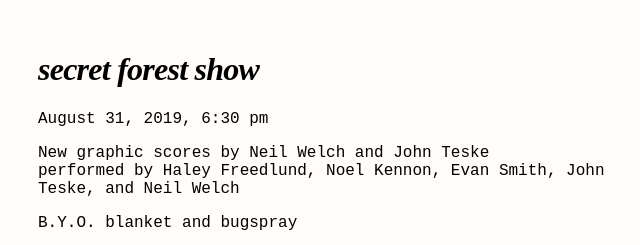
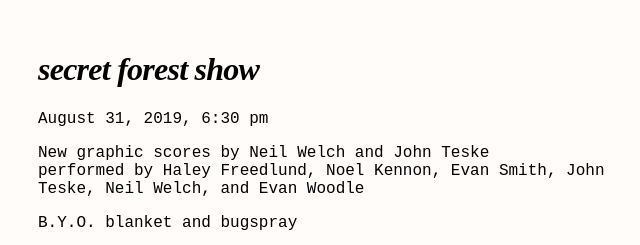
Before and after one commit to johnteske/johnteskemusic.com, a PHP site: page /performances/forest-show-9/index.php in a window 1280 px wide. Shown: the top 245 px of the page, without its empty margins (302-942 px from the left). Run offline with PHP 8.4, Linux system fonts and the light colour scheme.

Commit message:
Update forest show

```diff
--- a/performances/190831-forest-show.json
+++ b/performances/190831-forest-show.json
@@ -2,5 +2,5 @@
     "title": "secret forest show",
     "time": "6:30 pm",
     "short": "New graphic scores by Neil Welch and John Teske&mdash;<a href='http://www.johnteskemusic.com/about.php#contact'>contact</a> for details.",
-    "long": "performed by Haley Freedlund, Noel Kennon, Evan Smith, John Teske, and Neil Welch"
+    "long": "performed by Haley Freedlund, Noel Kennon, Evan Smith, John Teske, Neil Welch, and Evan Woodle"
 }
--- a/performances/forest-show-9/index.php
+++ b/performances/forest-show-9/index.php
@@ -55,7 +55,8 @@
         Noel Kennon,
         Evan Smith,
         John Teske,
-        and Neil Welch
+        Neil Welch,
+        and Evan Woodle
     </p>
     <p>
         B.Y.O. blanket and bugspray
```
